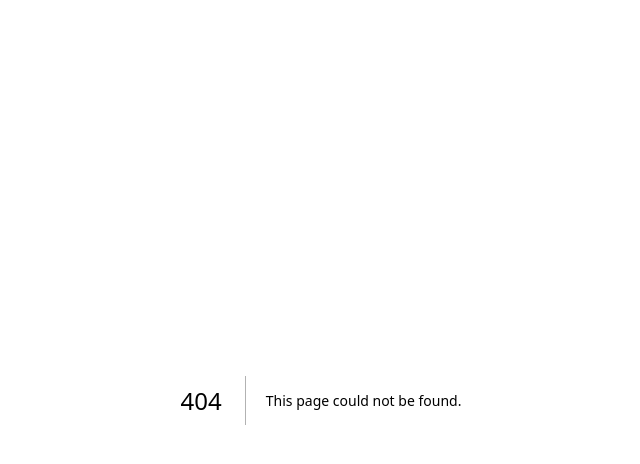
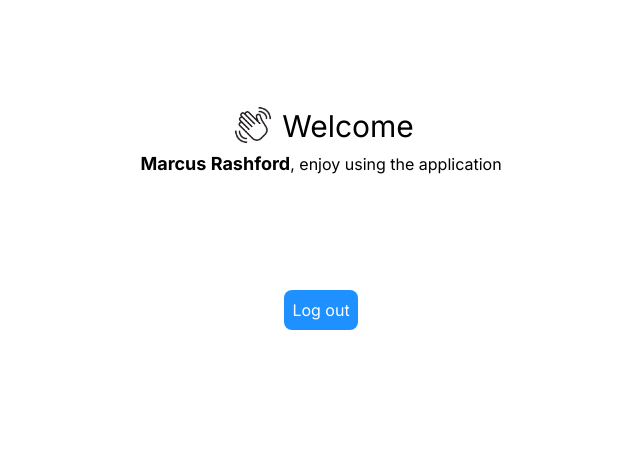
Before and after one commit to NashibJr/user-registration-sys-frontend, a Next.js app: page /home in a window 1280 px wide. Before the commit this address had no page. Shown: the top 464 px of the page, without its empty margins (319-959 px from the left). Built offline with nearby package versions, Linux system fonts and the light colour scheme.

Commit message:
Feat: Added redux

```diff
--- /dev/null
+++ b/src/app/home/page.tsx
@@ -0,0 +1,24 @@
+import React from "react";
+import Button from "@/components/Button";
+import Image from "next/image";
+
+const Home = () => {
+  return (
+    <div className="flex flex-col justify-center items-center mt-20 p-5">
+      <div className="flex gap-1">
+        <Image src="/assets/images/hello.jpg" alt="" height={50} width={50} />
+        <h2 className="text-3xl mt-2">Welcome</h2>
+      </div>
+      <p className="text-center">
+        <strong className="text-lg">Marcus Rashford</strong>, enjoy using the
+        application
+      </p>
+      <Button
+        label="Log out"
+        className="bg-[dodgerblue] hover:opacity-80 mt-28 text-white p-2 rounded-lg"
+      />
+    </div>
+  );
+};
+
+export default Home;
--- a/src/app/layout.tsx
+++ b/src/app/layout.tsx
@@ -1,6 +1,7 @@
 import type { Metadata } from "next";
 import { Inter } from "next/font/google";
 import "./globals.css";
+import ReduxProvider from "@/redux/ReduxProvider";
 
 const inter = Inter({ subsets: ["latin"] });
 
@@ -16,7 +17,9 @@ export default function RootLayout({
 }>) {
   return (
     <html lang="en">
-      <body className={inter.className}>{children}</body>
+      <body className={inter.className}>
+        <ReduxProvider>{children}</ReduxProvider>
+      </body>
     </html>
   );
 }
--- /dev/null
+++ b/src/redux/ReduxProvider.tsx
@@ -0,0 +1,11 @@
+"use client";
+
+import React, { PropsWithChildren } from "react";
+import { Provider } from "react-redux";
+import store from "./store/store";
+
+const ReduxProvider: React.FC<PropsWithChildren> = ({ children }) => {
+  return <Provider store={store}>{children}</Provider>;
+};
+
+export default ReduxProvider;
--- /dev/null
+++ b/src/redux/hooks/hooks.ts
@@ -0,0 +1,5 @@
+import { useDispatch, useSelector, useStore } from "react-redux";
+import type { AppDispatch, RootState } from "@/redux/store/store";
+
+export const useAppDispatch = useDispatch.withTypes<AppDispatch>();
+export const useAppSelector = useSelector.withTypes<RootState>();
--- /dev/null
+++ b/src/redux/store/store.ts
@@ -0,0 +1,13 @@
+import { configureStore } from "@reduxjs/toolkit";
+import userSlice from "../user/userSlice";
+
+const store = configureStore({
+  reducer: {
+    user: userSlice.reducer,
+  },
+});
+
+export type RootState = ReturnType<typeof store.getState>;
+export type AppDispatch = typeof store.dispatch;
+
+export default store;
--- /dev/null
+++ b/src/redux/user/userSlice.ts
@@ -0,0 +1,17 @@
+import { createSlice } from "@reduxjs/toolkit";
+
+type Props = {
+  count: number;
+};
+
+const initialState: Props = {
+  count: 0,
+};
+
+const userSlice = createSlice({
+  name: "user",
+  initialState,
+  reducers: {},
+});
+
+export default userSlice;
```
Also changed, not shown: public/assets/images/hello.jpg (added).
